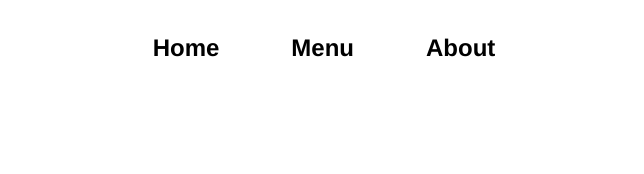
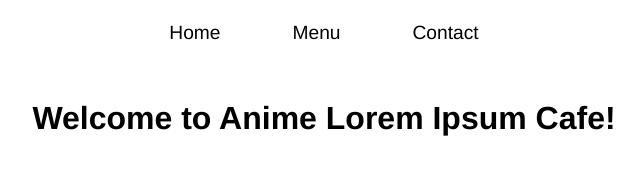
Before and after one commit to Contrigra/anime-restaurant, a website built with webpack: page src/index.html in a window 1280 px wide. Shown: the whole page, without its empty margins (316-960 px from the left). Built offline with nearby package versions, Linux system fonts and the light colour scheme; files whose address does not match are found by name.

Commit message:
feat(homepage.title + css): added title creation function + CSS for it

```diff
--- a/src/css/style.css
+++ b/src/css/style.css
@@ -10,13 +10,14 @@ body {
 .button-container {
   display: flex;
   justify-content: center;
-  margin-top: 18px;
+  margin-top: 6px;
+  margin-bottom: 18px;
 }
 
 button {
   padding: 16px 36px;
-  font-weight: bold;
-  font-size: 1.5rem;
+  font-size: 1.2rem;
+  font-weight: lighter;
 
   background-color: #ffffff;
   border: none;
@@ -27,3 +28,11 @@ button {
 button:hover {
   filter: brightness(90%);
 }
+
+.content-container {
+  display: flex;
+  justify-content: center;
+}
+
+.content-container > h1 {
+}
--- a/src/index.js
+++ b/src/index.js
@@ -7,28 +7,34 @@ renderNav()
 createContentContainer()
 
 renderHomepage()
-
-
-const buttons = document.querySelectorAll('.button')
-for (const button of buttons) {
-    button.addEventListener('click', e => {
-        resolvePage(e)
-    })
-}
+addEventListenersToButtons()
 
 function resolvePage() {
 // TODO function that should render a proper subpage according to its class (menu - menu)
 }
 
-console.log(buttons)
 
-// TODO не заморачиваться над дизайном. Цель потренировать модули и вебпак
 
 function createContentContainer() {
     const contentContainer = document.createElement('div')
     contentContainer.classList.add('content-container')
 
     const root = document.querySelector('#content')
-
     root.appendChild(contentContainer)
 }
+function clearContent() {
+    const contentContainer = document.querySelector('.content-container');
+    contentContainer.remove()
+    createContentContainer()
+}
+
+function addEventListenersToButtons() {
+    const buttons = document.querySelectorAll('.button')
+    for (const button of buttons) {
+        button.addEventListener('click', e => {
+            resolvePage(e)
+        })
+    }
+}
+
+// TODO не заморачиваться над дизайном. Цель потренировать модули и вебпак
--- a/src/js/homepage.js
+++ b/src/js/homepage.js
@@ -1,8 +1,26 @@
 
 export default function renderHomepage() {
+const contentContainer = document.querySelector('.content-container');
 
+addTitle(contentContainer);
+addText(contentContainer);
+addImage(contentContainer);
+}
+
+
+function addTitle(contentContainer) {
+    const restaurantTitle = document.createElement('h1')
+    restaurantTitle.className = 'restaurant-title'
+    restaurantTitle.textContent = 'Welcome to Anime Lorem Ipsum Cafe!'
+    contentContainer.appendChild(restaurantTitle)
+}
+
+function addText(contentContainer) {
 
 }
 
+function addImage(contentContainer) {
+
+}
 
 // TODO small section about the restaurant and a picture
--- a/src/js/nav.js
+++ b/src/js/nav.js
@@ -25,8 +25,8 @@ function navConstruct() {
 
 function createButtons() {
     const buttonAbout = document.createElement('button');
-    buttonAbout.textContent = 'About';
-    buttonAbout.classList.add('about');
+    buttonAbout.textContent = 'Contact';
+    buttonAbout.classList.add('contact');
 
     const buttonMenu = document.createElement('button');
     buttonMenu.textContent = 'Menu';
```
Also changed, not shown: src/img/restaurant_open.webp (added), 2 other files.
